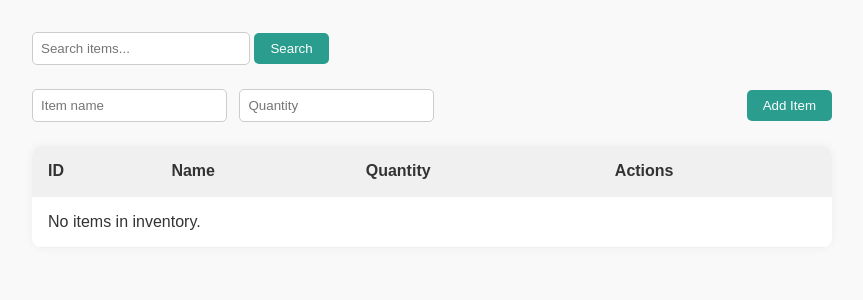
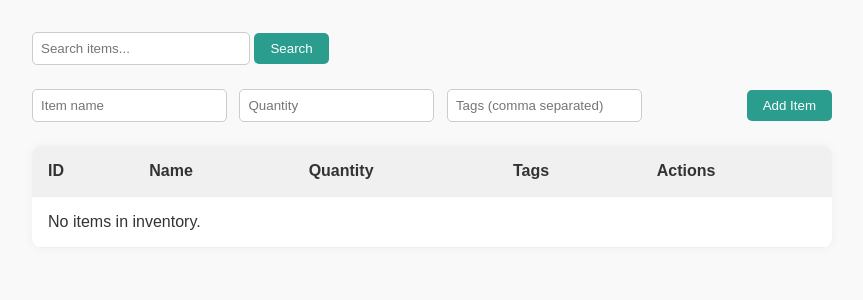
Before and after one commit to dskipps/capstone-project, a Flask app: page /inventory in a window 1280 px wide. Shown: the part 63-363 px from the top of the page, without its empty margins (208-1071 px from the left). Run offline with Flask 3, Linux system fonts and the light colour scheme; the visitor is signed in with stand-in values (Sample User, id 1).

Commit message:
inventory update

```diff
--- a/app.py
+++ b/app.py
@@ -10,11 +10,21 @@
 
 db = SQLAlchemy(app)
 
+item_tags = db.Table('item_tags',
+    db.Column('item_id', db.Integer, db.ForeignKey('item.id'), primary_key=True),
+    db.Column('tag_id', db.Integer, db.ForeignKey('tag.id'), primary_key=True)
+)
+
 # ─── YOUR MODELS GO HERE ──────────────────────────────────
 class Item(db.Model):
     id = db.Column(db.Integer, primary_key=True)
     name = db.Column(db.String(100))
     quantity = db.Column(db.Integer)
+    tags = db.relationship('Tag', secondary=item_tags, backref=db.backref('items', lazy='dynamic'))
+
+class Tag(db.Model):
+    id = db.Column(db.Integer, primary_key=True)
+    name = db.Column(db.String(50), unique=True, nullable=False)
 
 # ─── CREATE TABLES ONCE ───────────────────────────────────
 with app.app_context():
@@ -62,6 +72,7 @@
     if request.method == "POST":
         name = request.form["name"].strip()
         quantity = request.form["quantity"]
+        tags_str = request.form.get("tags", "").strip()  # Get tags from form
 
         # Duplicate check
         existing_item = Item.query.filter(db.func.lower(Item.name) == name.lower()).first()
@@ -69,18 +80,30 @@
             return redirect("/inventory?message=Item already exists.")
 
         new_item = Item(name=name.capitalize(), quantity=int(quantity))
+
+        # Process tags (comma separated)
+        if tags_str:
+            tag_names = [t.strip().lower() for t in tags_str.split(",") if t.strip()]
+            tags = []
+            for tag_name in tag_names:
+                tag = Tag.query.filter_by(name=tag_name).first()
+                if not tag:
+                    tag = Tag(name=tag_name)
+                    db.session.add(tag)
+                tags.append(tag)
+            new_item.tags = tags
+
         db.session.add(new_item)
         db.session.commit()
         return redirect("/inventory?message=Item added")
 
-    # Filter items if search_query is present
+    # Filter items if search_query is present (search also by tags if you want)
     if search_query:
         items = Item.query.filter(Item.name.ilike(f"%{search_query}%")).all()
     else:
         items = Item.query.all()
 
     return render_template("inventory.html", items=items, message=message)
-
 
 @app.route("/edit-item/<int:item_id>", methods=["GET", "POST"])
 def edit_item(item_id):
@@ -109,7 +132,6 @@
 
     return render_template("edit_item.html", item=item)
 
-
 @app.route("/delete-item/<int:item_id>", methods=["POST"])
 def delete_item(item_id):
     if "email" not in session:
--- a/templates/inventory.html
+++ b/templates/inventory.html
@@ -129,6 +129,12 @@
     .action-buttons form {
       margin: 0;
     }
+
+    .tags {
+      font-size: 0.9rem;
+      color: #555;
+      font-style: italic;
+    }
   </style>
 </head>
 <body>
@@ -160,6 +166,8 @@
       <div>
         <input type="text" name="name" placeholder="Item name" required>
         <input type="number" name="quantity" placeholder="Quantity" min="1" required>
+        <!-- New input for tags -->
+        <input type="text" name="tags" placeholder="Tags (comma separated)">
       </div>
       <button type="submit">Add Item</button>
     </form>
@@ -170,6 +178,7 @@
           <th>ID</th>
           <th>Name</th>
           <th>Quantity</th>
+          <th>Tags</th>  <!-- New tags column -->
           <th>Actions</th>
         </tr>
       </thead>
@@ -179,6 +188,13 @@
           <td>{{ loop.index }}</td>
           <td>{{ item.name }}</td>
           <td>{{ item.quantity }}</td>
+          <td class="tags">
+            {% if item.tags %}
+              {{ item.tags | map(attribute='name') | join(', ') }}
+            {% else %}
+              -
+            {% endif %}
+          </td>
           <td class="action-buttons">
             <a href="{{ url_for('edit_item', item_id=item.id) }}">
               <button class="btn-edit">Edit</button>
@@ -190,7 +206,7 @@
         </tr>
         {% else %}
         <tr>
-          <td colspan="4">No items in inventory.</td>
+          <td colspan="5">No items in inventory.</td>
         </tr>
         {% endfor %}
       </tbody>
```
